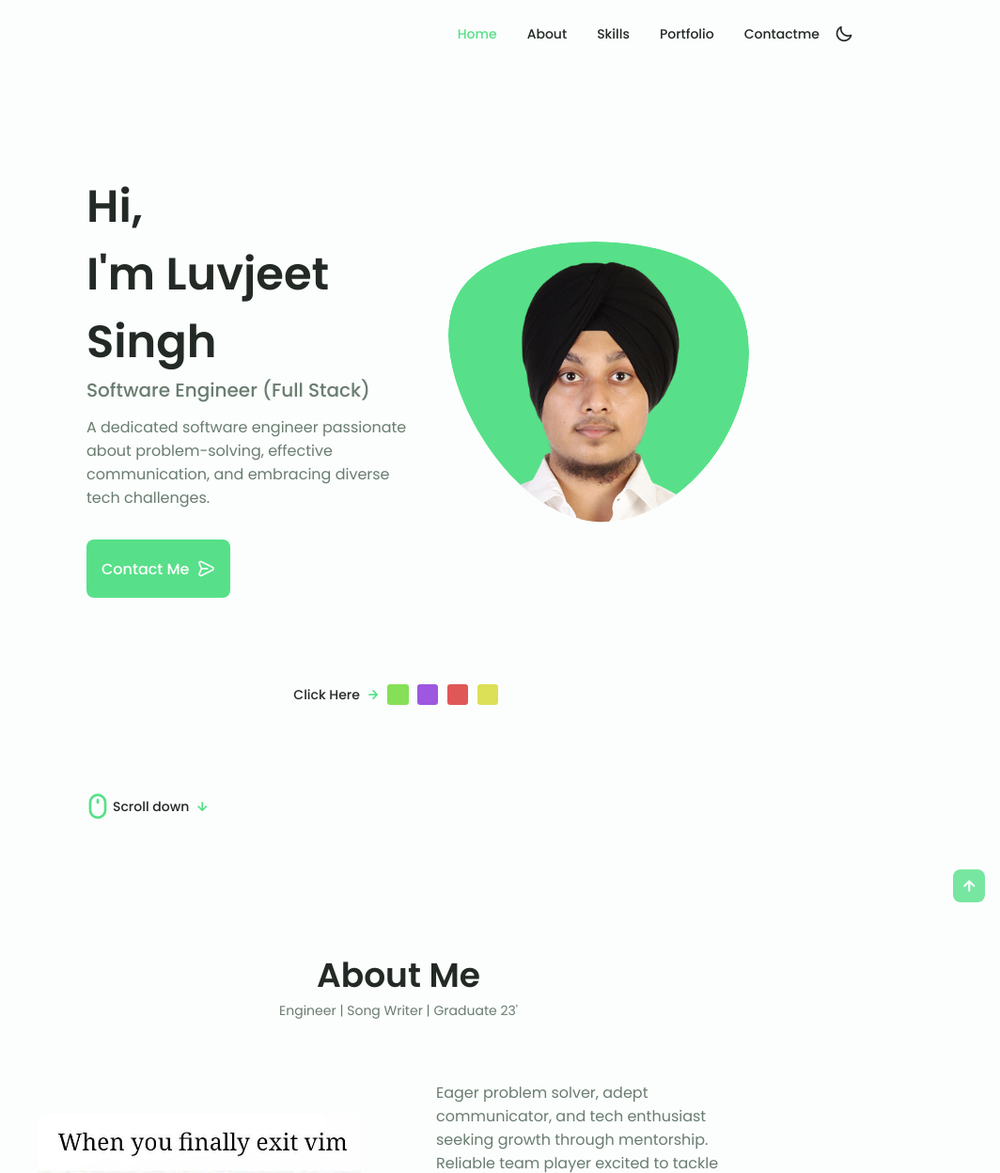
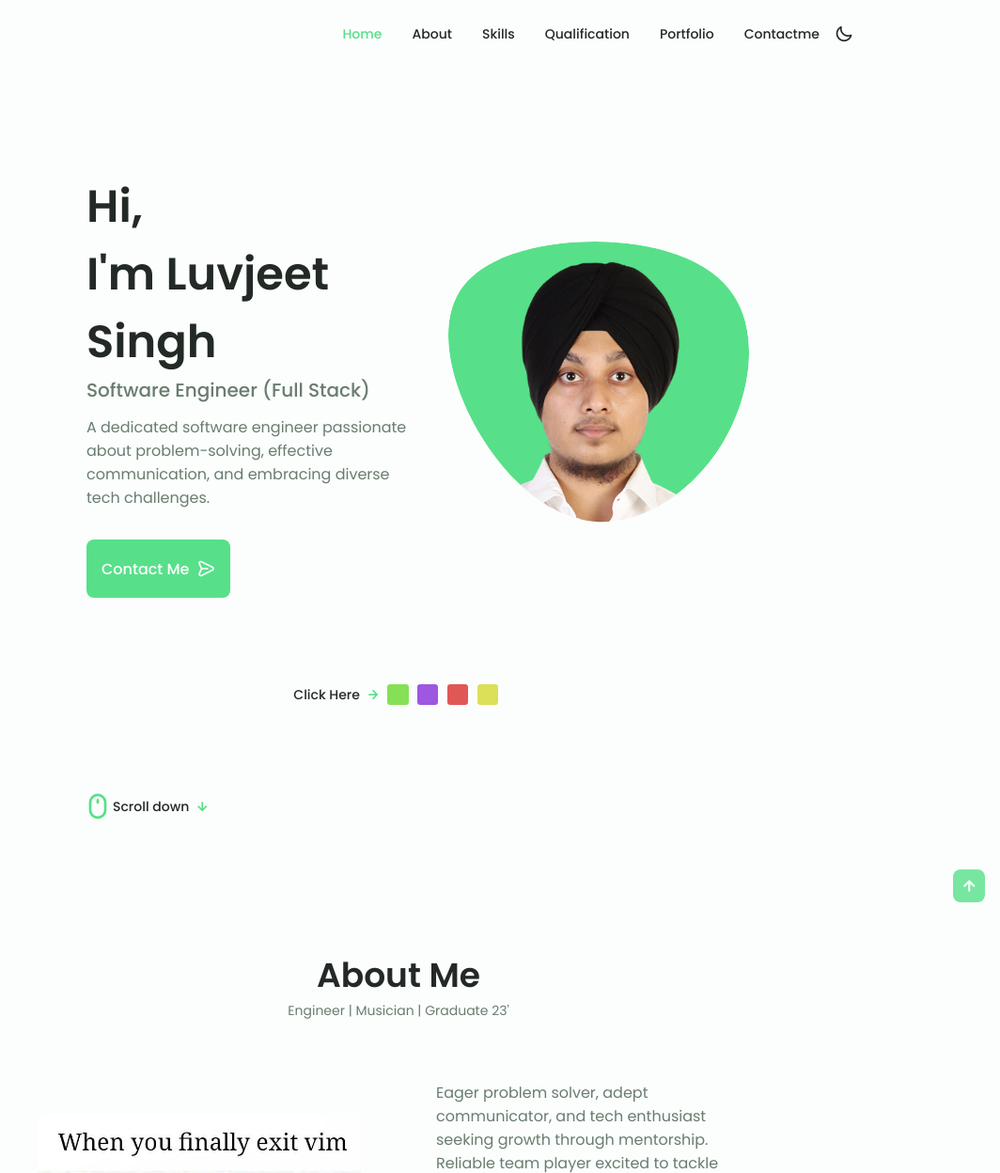
Before and after one commit to Luvjeet/Luvjeet.github.io, a plain HTML site: page index.html in a window 1280 px wide. Shown: the top 1248 px of the page at 94% size, 216-1280 px from the left. Drawn offline with nearby package versions, Linux system fonts and the light colour scheme.

Commit message:
feat: Musician

```diff
--- a/index.html
+++ b/index.html
@@ -42,12 +42,12 @@
                                 Skills
                             </a>
                         </li>
-                        <!--<li class="nav__item">
-                            <a href="#services" class="nav__link">
+                        <li class="nav__item">
+                            <a href="#qualification" class="nav__link">
                                 <i class="uil uil-briefcase-alt nav__icon"></i>
-                                Services
+                                Qualification
                             </a>
-                        </li>-->
+                        </li>
                         <li class="nav__item">
                             <a href="#portfolio" class="nav__link">
                                 <i class="uil uil-scenery nav__icon"></i>
@@ -196,7 +196,7 @@
             <!--==================== ABOUT ====================-->
             <section class="about section" id="about">
                 <h2 class="section__title">About Me</h2>
-                <span class="section__subtitle">Engineer | Song Writer | Graduate 23' </span>
+                <span class="section__subtitle">Engineer | Musician | Graduate 23' </span>
 
                 <div class="about__container container grid">
                     <img
@@ -429,7 +429,7 @@
             </section>
 
             <!--==================== QUALIFICATION ====================-->
-            <section class="qualification section">
+            <section class="qualification section" id="qualification">
                 <h2 class="section__title">Qualification</h2>
                 <span class="section__subtitle">My personal journey</span>
 
```
